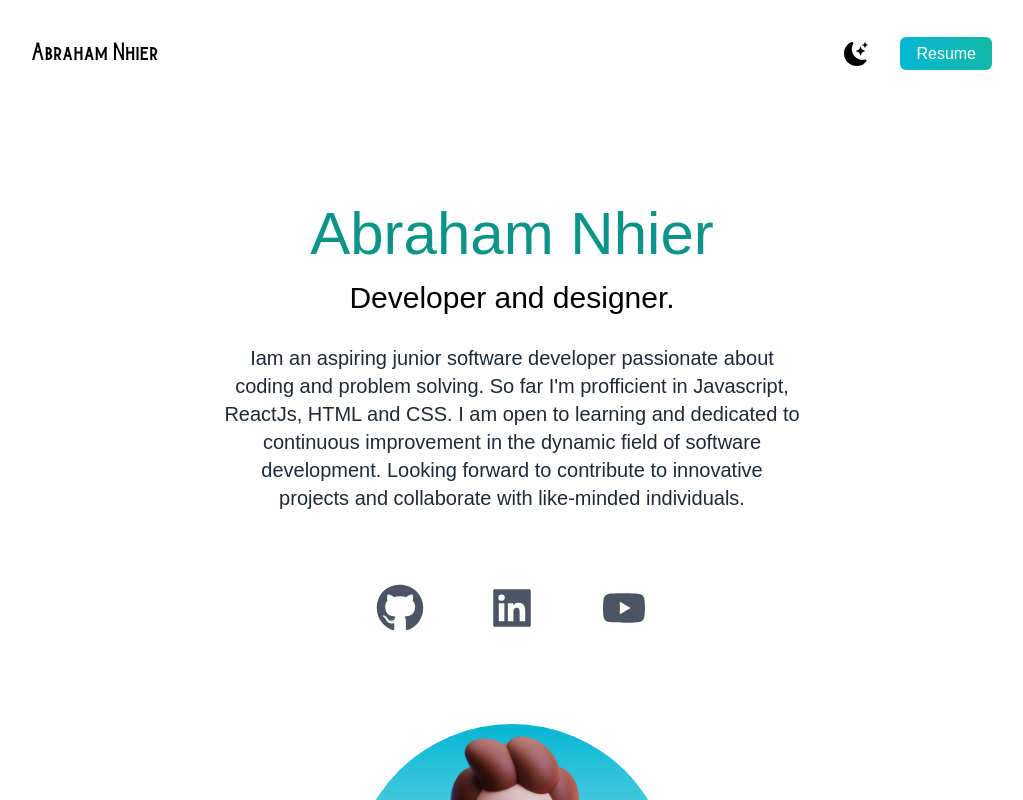
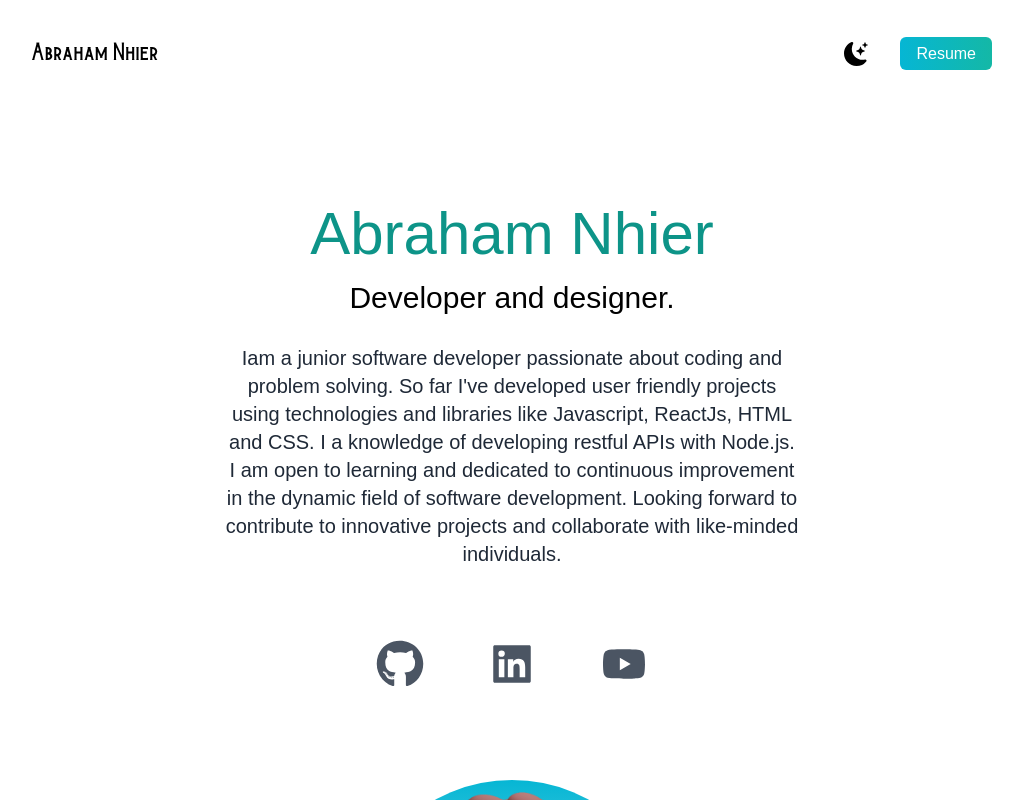
Before and after one commit to nhier17/my-portfolio, a Next.js app: page / in a window 1280 px wide. Shown: the top 800 px of the page, without its empty margins (128-1151 px from the left). Built offline with nearby package versions, Linux system fonts and the light colour scheme.

Commit message:
updated changes

```diff
--- a/pages/index.js
+++ b/pages/index.js
@@ -43,8 +43,8 @@ export default function Home() {
   <h2 className="text-5xl py-2 text-teal-600 font-medium md:text-6xl">Abraham Nhier</h2>
   <h3 className="text-2xl py-2 md:text-3xl">Developer and designer.</h3>
   <p className="text-md py-5 leading-8 text-gray-800 md:text-xl max-w-xl mx-auto">
-  Iam an aspiring junior software developer passionate about coding and problem solving.
-So far I'm profficient in Javascript, ReactJs, HTML and CSS. I am open to learning and dedicated to continuous
+  Iam a junior software developer passionate about coding and problem solving.
+So far I've developed user friendly projects using technologies and libraries like Javascript, ReactJs, HTML and CSS. I a knowledge of developing restful APIs with Node.js. I am open to learning and dedicated to continuous
 improvement in the dynamic field of software development. Looking forward to contribute to innovative projects and collaborate with like-minded individuals.
   </p>
 </div>
```
